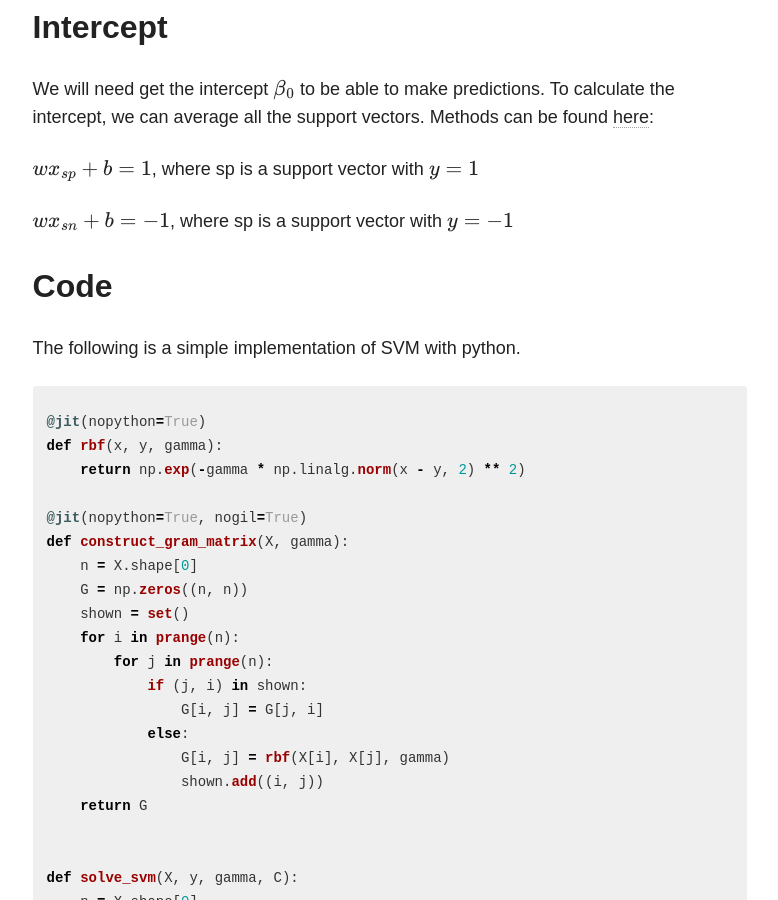
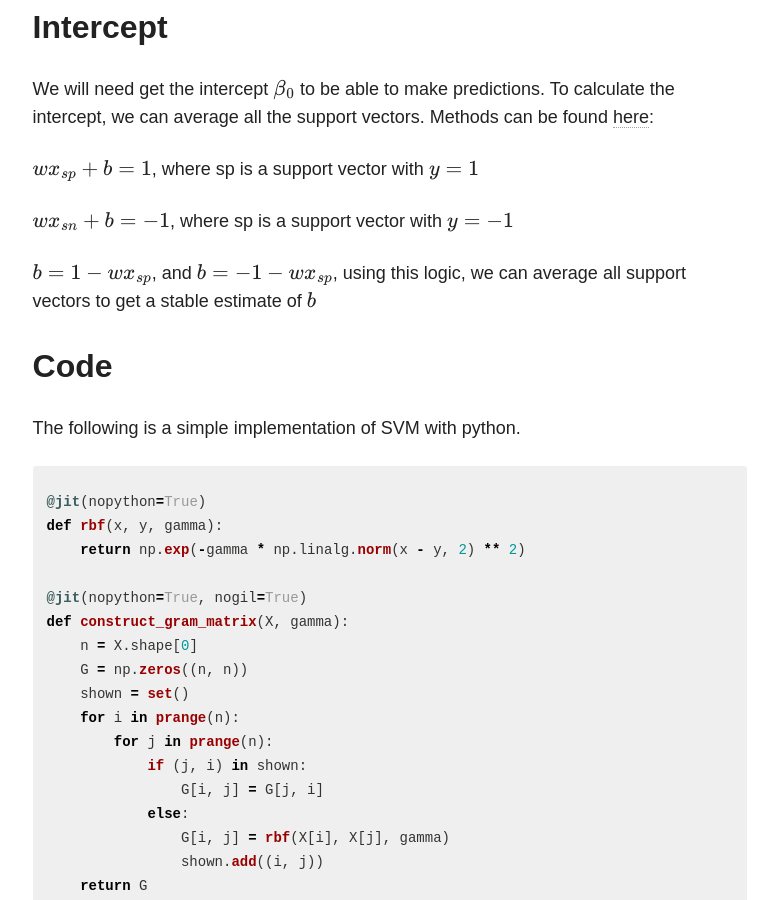
Before and after one commit to ryanyuan42/ryanyuan42.github.io, a Jekyll site: the page built from _posts/2020-04-13-svm_python_implementation.markdown, in a window 1280 px wide and 900 px high, scrolled down 1196 px. Shown: the whole window, without its empty margins (347-1125 px from the left). Built offline with Jekyll 4.4.1, drawn with Linux system fonts in a browser that asks for light colours; nearby versions of some CDN libraries; formulas are drawn with MathJax 3; comment, search, counter and statistics services are not loaded.

Commit message:
Update 2020-04-13-svm_python_implementation.markdown

```diff
--- a/_posts/2020-04-13-svm_python_implementation.markdown
+++ b/_posts/2020-04-13-svm_python_implementation.markdown
@@ -38,7 +38,7 @@ $$wx_{sp}+b=1$$, where sp is a support vector with $$y=1$$
 
 $$wx_{sn}+b=-1$$, where sp is a support vector with $$y=-1$$
 
-
+$$b=1 - wx_{sp}$$, and $$b=-1 - wx_{sp}$$, using this logic, we can average all support vectors to get a stable estimate of $$b$$
 ## Code
 
 The following is a simple implementation of SVM with python.
```
